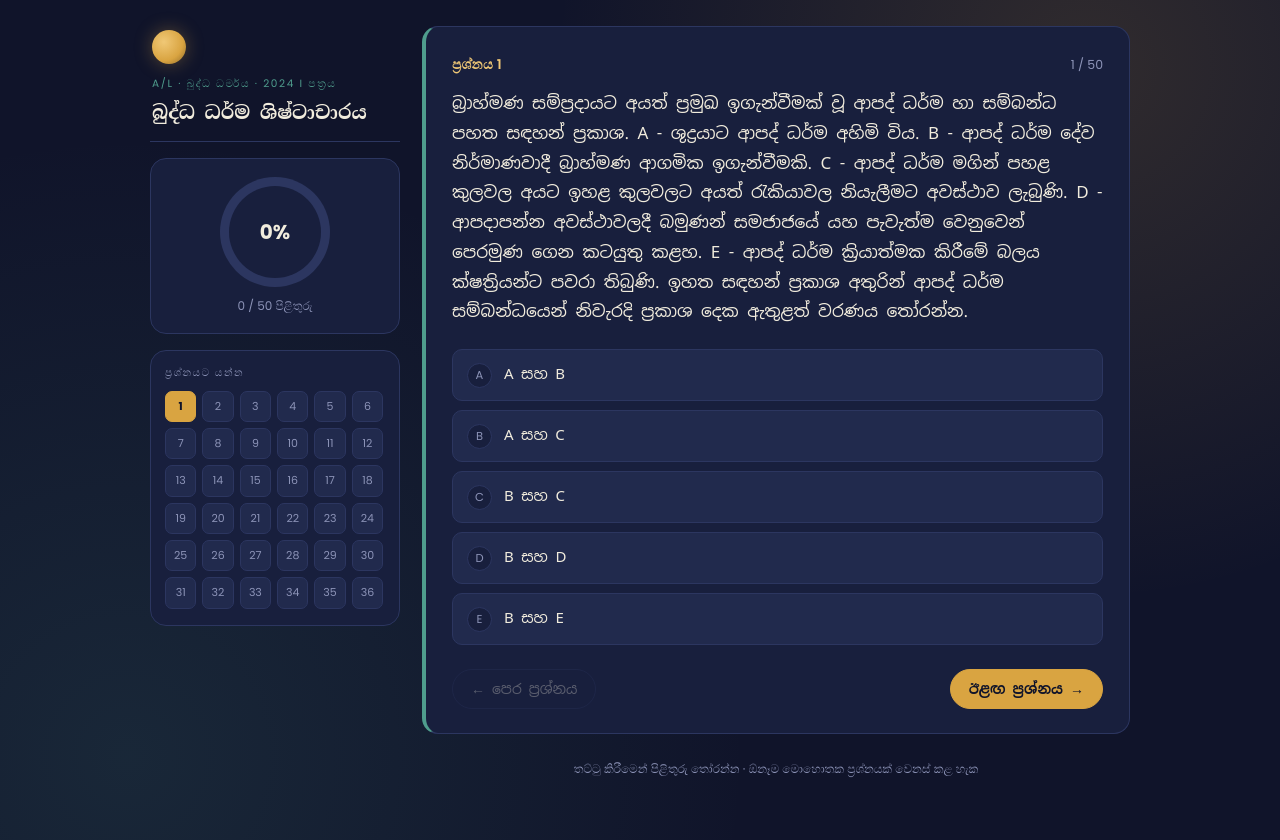
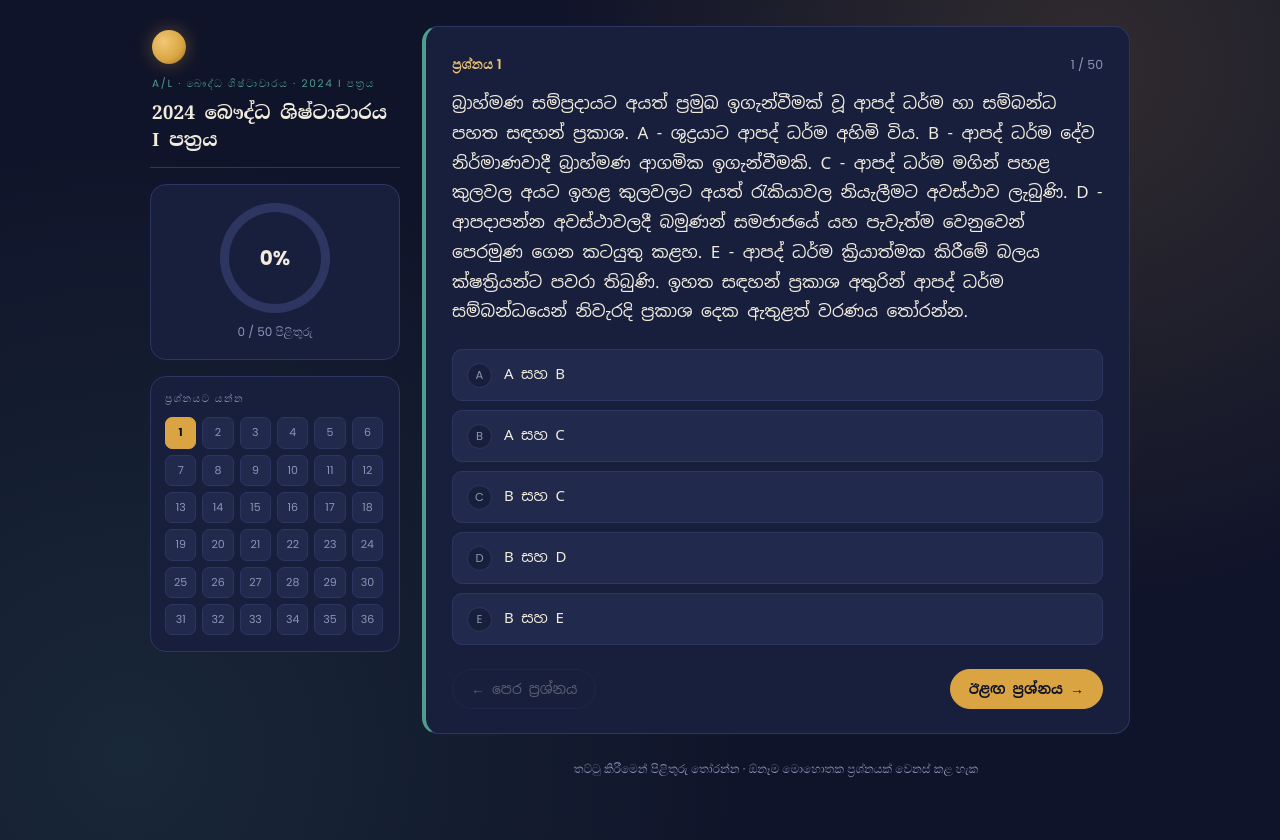
Before and after one commit to DMadushanka/A-L, a plain HTML site: page BC3.html in a window 1280 px wide. Drawn offline with Linux system fonts and the light colour scheme.

Commit message:
Update BC3.html

```diff
--- a/BC3.html
+++ b/BC3.html
@@ -3,10 +3,10 @@
 <head>
 <meta charset="UTF-8">
 <meta name="viewport" content="width=device-width, initial-scale=1.0">
-<title>2024  ශිෂ්ටාචාරය I පත්‍රය</title>
+<title>2024 ‌බෞද්ධ ශිෂ්ටාචාරය I පත්‍රය</title>
   <meta property="og:type" content="website">
-<meta property="og:title" content="බ2024  ශිෂ්ටාචාරය I පත්‍රය">
-<meta property="og:description" content="බ2024  ශිෂ්ටාචාරය I පත්‍රය">
+<meta property="og:title" content="2024 ‌බෞද්ධ ශිෂ්ටාචාරය I පත්‍රය">
+<meta property="og:description" content="2024 ‌බෞද්ධ ශිෂ්ටාචාරය I පත්‍රය">
 <meta property="og:image" content="BC3.png">
 <meta property="og:image:type" content="image/png">
 <link rel="preconnect" href="https://fonts.googleapis.com">
@@ -293,8 +293,8 @@
   <div class="sidebar">
     <div class="masthead">
       <div class="moon"></div>
-      <span class="kicker">A/L · බුද්ධ ධර්මය · 2024 I පත්‍රය</span>
-      <h1>බුද්ධ ධර්ම ශිෂ්ටාචාරය</h1>
+      <span class="kicker">A/L · ‌බෞද්ධ ශිෂ්ටාචාරය · 2024 I පත්‍රය</span>
+      <h1>2024 ‌බෞද්ධ ශිෂ්ටාචාරය I පත්‍රය</h1>
     </div>
     <div class="ring-card">
       <div class="ring" id="ring" style="--pct:0"><span class="val" id="ringVal">0%</span></div>
```
